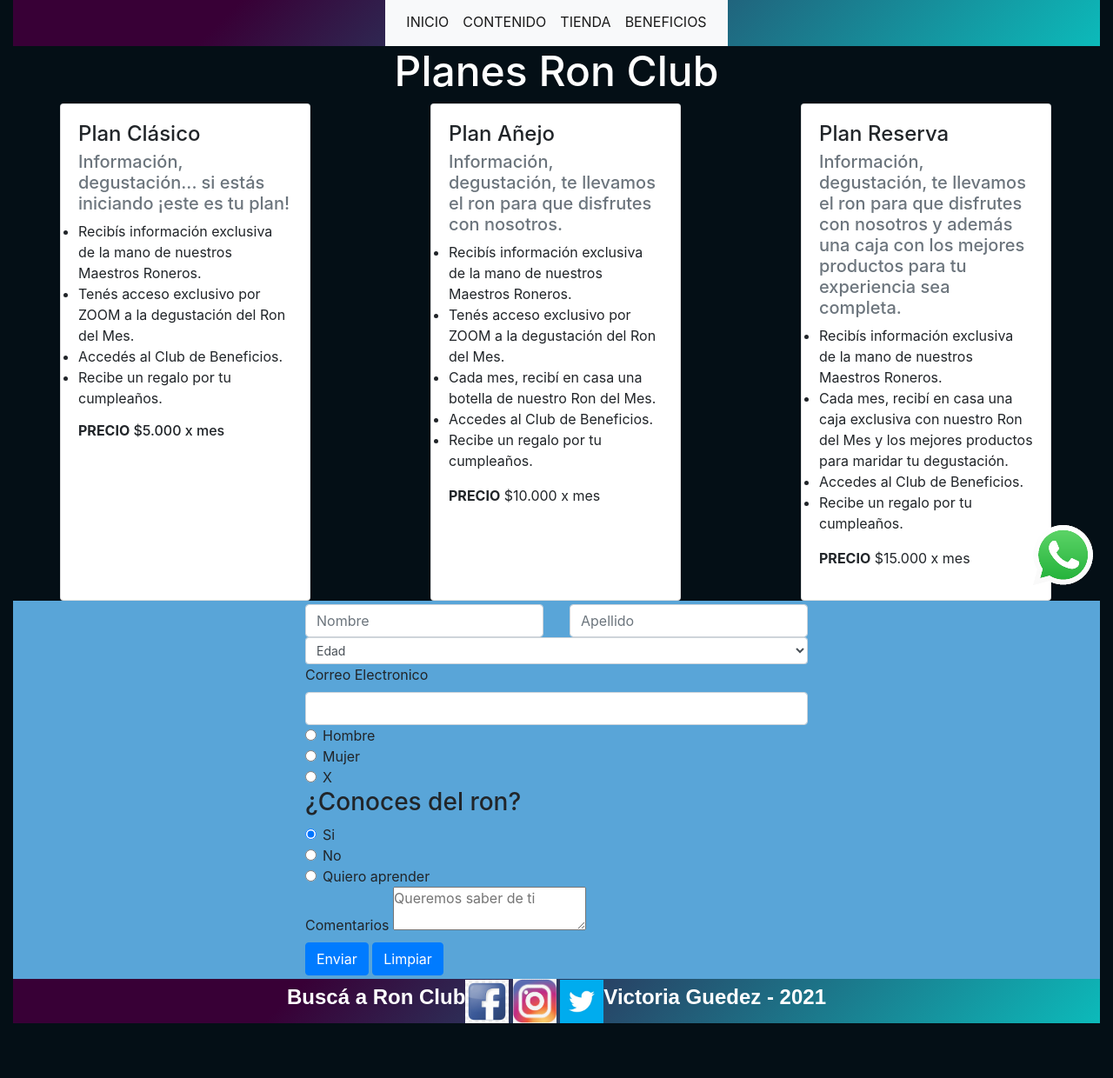
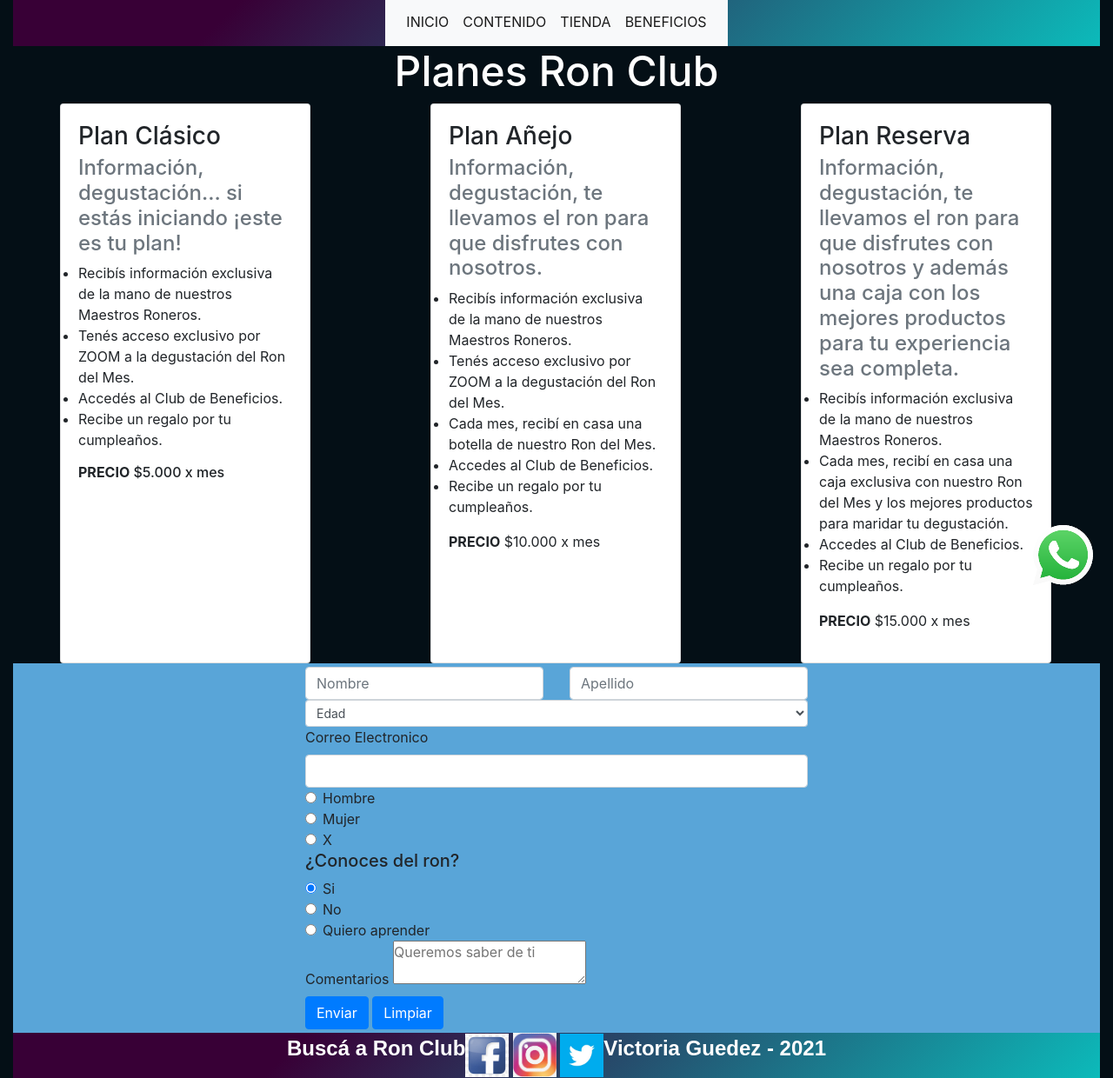
Before and after one commit to VictoriaGuedez/RonClub, a website: page contacto.html in a window 1280 px wide. Shown: the part 103-1343 px from the top of the page at 87% size. Before the commit the page ends 1280 px from the top, so only its background shows below. Drawn offline with nearby package versions, Linux system fonts and the light colour scheme.

Commit message:
Correcciones 2810
Correcciones de las etiquetas H.

```diff
--- a/contacto.html
+++ b/contacto.html
@@ -48,13 +48,13 @@
                     <img src="fotos/whatsapp.png" alt="logo whatsapp">
                 </a>
             </div>
-
+            <div>
                 <h2 class="titulo-5">Planes Ron Club</h2>
                 <div class="tarjetas row">
                     <div class="card" style="width: 18rem;">
                         <div class="card-body">
-                        <h4 class="card-title">Plan Clásico</h4>
-                        <h5 class="card-subtitle mb-2 text-muted">Información, degustación... si estás iniciando ¡este es tu plan!</h5>
+                            <h3 class="card-title">Plan Clásico</h3>
+                            <h4 class="card-subtitle mb-2 text-muted">Información, degustación... si estás iniciando ¡este es tu plan!</h4>
                             <ul id="contenidoPlanes">
                                 <li>Recibís información exclusiva de la mano de nuestros Maestros Roneros.</li>
                                 <li>Tenés acceso exclusivo por ZOOM a la degustación del Ron del Mes.</li>
@@ -66,8 +66,8 @@
                     </div>
                     <div class="card" style="width: 18rem;">
                         <div class="card-body">
-                        <h4 class="card-title">Plan Añejo</h4>
-                        <h5 class="card-subtitle mb-2 text-muted">Información, degustación, te llevamos el ron para que disfrutes con nosotros.</h5>
+                            <h3 class="card-title">Plan Añejo</h3>
+                            <h4 class="card-subtitle mb-2 text-muted">Información, degustación, te llevamos el ron para que disfrutes con nosotros.</h4>
                             <ul id="contenidoPlanes">
                                 <li>Recibís información exclusiva de la mano de nuestros Maestros Roneros.</li>
                                 <li>Tenés acceso exclusivo por ZOOM a la degustación del Ron del Mes.</li>
@@ -80,8 +80,8 @@
                     </div>
                     <div class="card" style="width: 18rem;">
                         <div class="card-body">
-                        <h4 class="card-title">Plan Reserva</h4>
-                        <h5 class="card-subtitle mb-2 text-muted">Información, degustación, te llevamos el ron para que disfrutes con nosotros y además una caja con los mejores productos para tu experiencia sea completa.</h5>
+                            <h3 class="card-title">Plan Reserva</h3>
+                            <h4 class="card-subtitle mb-2 text-muted">Información, degustación, te llevamos el ron para que disfrutes con nosotros y además una caja con los mejores productos para tu experiencia sea completa.</h4>
                             <ul id="contenidoPlanes">
                                 <li>Recibís información exclusiva de la mano de nuestros Maestros Roneros.</li>
                                 <li>Cada mes, recibí en casa una caja exclusiva con nuestro Ron del Mes y los mejores productos para maridar tu degustación.</li>
@@ -89,6 +89,7 @@
                                 <li>Recibe un regalo por tu cumpleaños.</li>
                             </ul>
                             <p id="precioPlan"><strong>PRECIO</strong> $15.000 x mes</p>
+                        </div>
                     </div>
                 </div>
             </div>
@@ -139,7 +140,7 @@
                         </div>
                     </div>
                     <div class="conoces">
-                        <h3>¿Conoces del ron?</h3>
+                        <h5>¿Conoces del ron?</h5>
                             <div class="form-check">
                                 <input class="form-check-input" type="radio" name="flexRadioDefault" id="flexRadioDefault2" checked>
                                 <label class="form-check-label" for="flexRadioDefault2">
@@ -171,7 +172,7 @@
             </div>
         </main>
         <footer>
-            <h4 class="titulo">Buscá a Ron Club</h4>
+            <p class="titulo">Buscá a Ron Club</p>
             <div class="redesSociales">
                 <a class="redes" href="https://www.facebook.com"><img src=" fotos/RRSS/fbk.jpg" alt="facebook" class="red-facebook" alt="facebook"></img>
                 </a>
@@ -180,7 +181,7 @@
                 <a class="redes" href="https://www.twitter.com"><img src="fotos/RRSS/tw.jpg" alt="twitter" class="red-twitter" alt="twitter"></img>
                 </a>
             </div>
-            <h4 class="titulo">Victoria Guedez - 2021</h4>
+            <p class="titulo">Victoria Guedez - 2021</p>
         </footer>
     </body>
 </html>
```
Lines whose indentation alone changed are shown as unchanged.
